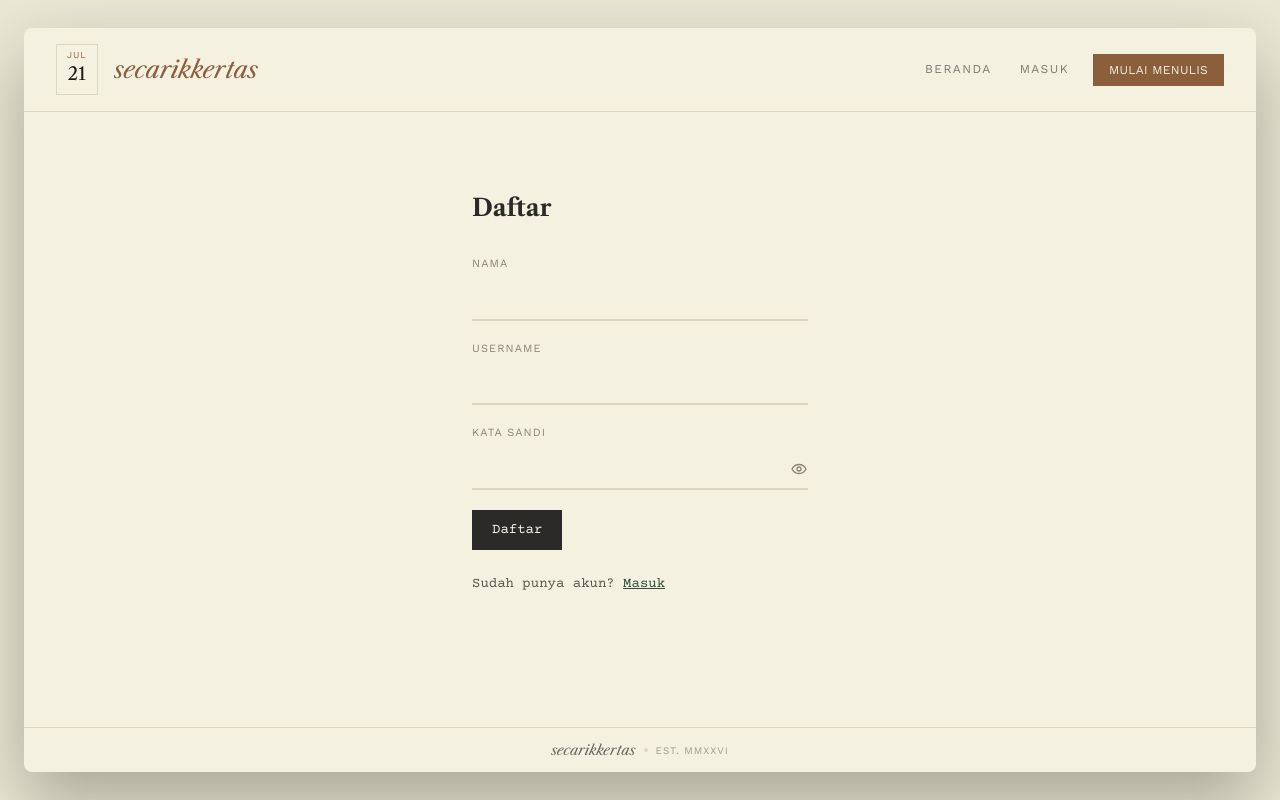
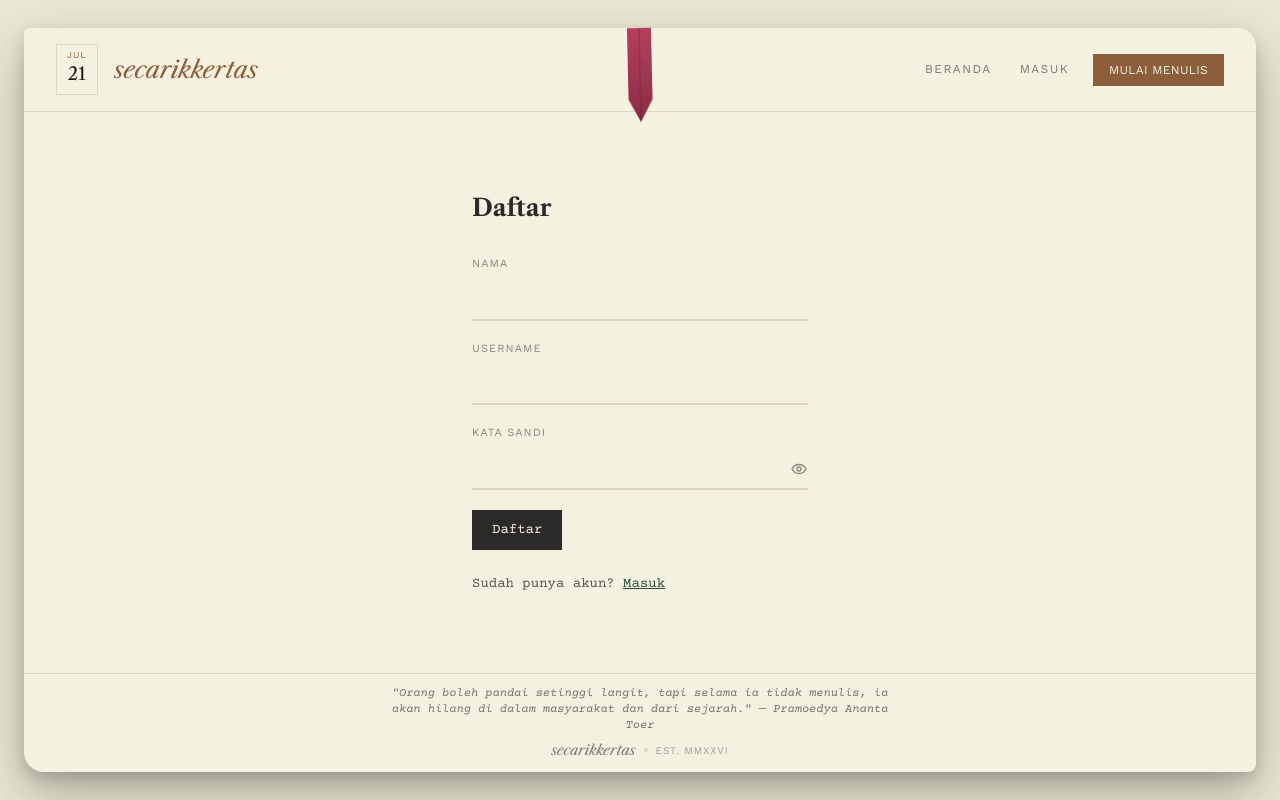
Before and after one commit to 404-DevNotFound/secarikkertas, a React (Vite) app: page /register in a window 1280 px wide. Built offline with nearby package versions, Linux system fonts and the light colour scheme.

Commit message:
update 1.9.1

```diff
--- a/src/App.jsx
+++ b/src/App.jsx
@@ -46,8 +46,29 @@ function App() {
       <BrowserRouter>
         {/* "Meja" — latar penuh layar di belakang buku */}
         <div className="min-h-screen bg-naskah-surface flex items-center justify-center p-2 sm:p-4 md:p-6 overflow-x-hidden">
-          {/* Buku besar — mengisi hampir seluruh layar, bukan cuma kartu kecil di tengah */}
-          <div className="w-full max-w-[1600px] h-[95vh] sm:h-[93vh] bg-naskah-bg rounded-lg shadow-[0_30px_70px_rgba(28,28,19,0.32)] flex flex-col overflow-hidden">
+          {/* Bungkus posisi-relatif buat pita pembatas buku, TANPA transform
+              di sini — supaya elemen fixed (Toast/ConfirmModal) di dalam
+              buku tetap nempel ke viewport, bukan ke wrapper ini. */}
+          <div className="relative w-full max-w-[1600px] h-[95vh] sm:h-[93vh]">
+            {/* Pita pembatas buku (bookmark ribbon), menggantung dari tengah atas */}
+            <div
+              className="absolute left-1/2 top-0 z-30 pointer-events-none"
+              style={{
+                width: '24px',
+                height: '94px',
+                background: 'linear-gradient(180deg, #B4405C 0%, #8A2C43 100%)',
+                clipPath: 'polygon(0 0, 100% 0, 100% 76%, 50% 100%, 0 76%)',
+                transform: 'translateX(-50%) rotate(-1.3deg)',
+                boxShadow: '1px 2px 5px rgba(28,28,19,0.3)',
+              }}
+            >
+              <div className="absolute inset-y-0 left-1/2 w-px bg-black/20" style={{ transform: 'translateX(-50%)' }} />
+            </div>
+
+            {/* Buku besar — mengisi hampir seluruh layar. Sudut & bayangan
+                dibuat sedikit tidak simetris supaya tidak kelihatan terlalu
+                kaku/mesin, tapi TANPA rotate di kontainer ini sendiri. */}
+            <div className="w-full h-full bg-naskah-bg rounded-[6px_18px_8px_20px] shadow-[0_22px_50px_rgba(28,28,19,0.3),0_6px_14px_rgba(28,28,19,0.16)] flex flex-col overflow-hidden">
               <Navbar />
 
               <main className="flex-1 min-h-0 overflow-y-auto">
@@ -68,6 +89,7 @@ function App() {
               <Footer />
             </div>
           </div>
+        </div>
       </BrowserRouter>
     </AuthProvider>
   )
--- a/src/components/common/CardPost.jsx
+++ b/src/components/common/CardPost.jsx
@@ -4,10 +4,10 @@ import api from '../../api/axios'
 
 // Rotasi warna badge kategori — supaya tidak monoton satu warna terus
 const WARNA_BADGE = [
-  { bg: 'bg-stempel', text: 'text-stempel-dark', dot: 'bg-stempel' },
-  { bg: 'bg-biru', text: 'text-biru', dot: 'bg-biru' },
-  { bg: 'bg-merahmuda', text: 'text-merahmuda', dot: 'bg-merahmuda' },
-  { bg: 'bg-mustard', text: 'text-mustard', dot: 'bg-mustard' },
+  { text: 'text-stempel-dark', dot: 'bg-stempel' },
+  { text: 'text-biru', dot: 'bg-biru' },
+  { text: 'text-merahmuda', dot: 'bg-merahmuda' },
+  { text: 'text-mustard', dot: 'bg-mustard' },
 ]
 function warnaDariId(id) {
   let hash = 0
@@ -15,11 +15,12 @@ function warnaDariId(id) {
   return WARNA_BADGE[Math.abs(hash) % WARNA_BADGE.length]
 }
 
-// Kemiringan kecil acak (tapi konsisten per-id) biar kesan "ditempel tangan"
+// Kemiringan kecil acak (tapi konsisten per-id) di judul — biar kesan
+// "ditulis tangan", bukan barisan judul yang kaku lurus sempurna
 function miringDariId(id) {
   let hash = 0
   for (let i = 0; i < id.length; i++) hash = id.charCodeAt(i) + ((hash << 3) - hash)
-  const sudut = (Math.abs(hash) % 3) - 1 // -1, 0, atau 1 derajat
+  const sudut = (Math.abs(hash) % 5) / 4 - 0.5 // antara -0.5 dan 0.75 derajat
   return sudut
 }
 
@@ -35,61 +36,59 @@ export default function CardPost({ id, judul, penulis, ringkasan, likes: likesAw
     setLikes((n) => (nilaiBaru ? n + 1 : Math.max(0, n - 1)))
     try {
       await api.post(`/posts/${id}/like`, { liked: nilaiBaru })
-    } catch (err) {
+    } catch {
       setLiked(!nilaiBaru)
       setLikes((n) => (nilaiBaru ? Math.max(0, n - 1) : n + 1))
     }
   }
 
   return (
-    <article
-      style={{ transform: `rotate(${sudut}deg)` }}
-      className="relative bg-white p-4 sm:p-5 shadow-[0_2px_6px_rgba(43,42,40,0.1)] hover:shadow-[0_6px_18px_rgba(43,42,40,0.16)] hover:rotate-0 transition-all"
-    >
-      {/* Washi tape dekoratif di atas kartu */}
-      <div className={`washi-tape ${warna.bg}`} />
-
+    // Tanpa kartu putih/bayangan — tulisan langsung "di atas" garis buku
+    // (background garis-buku disediakan wrapper di HomePage), dipisah
+    // antar-entri dengan garis bawah tipis, bukan kotak terpisah.
+    <article className="relative py-6 first:pt-2 border-b border-naskah-aged/50 last:border-none">
       <div className="flex gap-4">
         {gambarSampul && (
           <Link to={`/post/${id}`} className="shrink-0">
             <img
               src={gambarSampul}
               alt=""
-              className="w-20 h-20 sm:w-28 sm:h-28 object-cover border-2 border-white shadow-sm"
+              className="w-20 h-20 sm:w-28 sm:h-28 object-cover shadow-sm"
+              style={{ transform: `rotate(${sudut * -1.4}deg)` }}
             />
           </Link>
         )}
 
         <div className="min-w-0 flex-1">
-          <div className="flex items-center gap-1.5 mb-2">
+          <div className="flex items-center gap-1.5 mb-1.5">
             <span className={`w-1.5 h-1.5 rounded-full ${warna.dot}`} />
             <span className={`font-mono text-[11px] uppercase tracking-widest ${warna.text}`}>
               {tipe === 'artikel' ? 'Artikel' : 'Cerpen'}
             </span>
             {kategori && (
               <>
-                <span className="text-tinta-faint">·</span>
-                <span className="font-mono text-[11px] uppercase tracking-widest text-tinta-faint">{kategori}</span>
+                <span className="text-naskah-inksoft/40">·</span>
+                <span className="font-mono text-[11px] uppercase tracking-widest text-naskah-inksoft/50">{kategori}</span>
               </>
             )}
           </div>
 
-          <Link to={`/post/${id}`}>
-            <h2 className="font-judul text-lg sm:text-xl font-semibold text-tinta hover:text-stempel-dark transition-colors">
+          <Link to={`/post/${id}`} className="inline-block" style={{ transform: `rotate(${sudut}deg)` }}>
+            <h2 className="font-judul text-lg sm:text-xl font-semibold text-naskah-ink hover:text-naskah-leather transition-colors">
               {judul}
             </h2>
           </Link>
-          <p className="font-mono text-[11px] uppercase tracking-wide text-tinta-faint mt-1 mb-3">
+          <p className="font-mono text-[11px] uppercase tracking-wide text-naskah-inksoft/50 mt-1 mb-2">
             oleh {penulis}
           </p>
           {ringkasan && (
-            <p className="font-baca text-sm sm:text-[15px] leading-relaxed text-tinta-soft mb-4">{ringkasan}</p>
+            <p className="font-baca text-sm sm:text-[15px] leading-8 text-naskah-inksoft mb-2">{ringkasan}</p>
           )}
 
-          <div className="flex items-center justify-between">
+          <div className="flex items-center justify-between mt-2">
             <Link
               to={`/post/${id}`}
-              className="font-baca text-sm text-stempel-dark hover:underline inline-flex items-center gap-1"
+              className="font-baca text-sm text-naskah-leather hover:underline inline-flex items-center gap-1"
             >
               Selengkapnya <span aria-hidden>→</span>
             </Link>
@@ -97,7 +96,7 @@ export default function CardPost({ id, judul, penulis, ringkasan, likes: likesAw
             <button
               onClick={handleLike}
               className={`font-mono text-xs px-3 py-1.5 border transition-colors ${
-                liked ? 'bg-stempel-light border-stempel text-stempel-dark' : 'border-kertas-line text-tinta-soft hover:border-stempel hover:text-stempel-dark'
+                liked ? 'bg-naskah-mosslight border-naskah-moss text-naskah-moss' : 'border-naskah-aged text-naskah-inksoft/60 hover:border-naskah-moss hover:text-naskah-moss'
               }`}
             >
               {liked ? '♥ DISUKAI' : '♡ SUKA'} · {likes}
--- a/src/components/layout/Footer.jsx
+++ b/src/components/layout/Footer.jsx
@@ -1,14 +1,17 @@
-// Footer sekarang jadi "merek buku" — garis tipis di bagian paling bawah
-// buku, kayak imprint/colophon penerbit di halaman terakhir buku fisik.
-// Bukan lagi seksi terpisah yang besar dengan latar sendiri.
+// Footer — garis tipis di bagian bawah buku, isinya kutipan Pramoedya
+// (dipertahankan sebagai identitas situs) + nama & imprint kecil di bawahnya.
 export default function Footer() {
   return (
-    <footer className="border-t border-naskah-aged px-4 sm:px-8 py-2.5 sm:py-3 flex items-center justify-center gap-2 shrink-0">
-      <span className="font-judul italic text-sm text-naskah-inksoft/80">secarikkertas</span>
-      <span className="w-1 h-1 rounded-full bg-naskah-aged" />
-      <span className="font-mono text-[10px] uppercase tracking-widest text-naskah-inksoft/50">
-        Est. MMXXVI
-      </span>
+    <footer className="border-t border-naskah-aged px-4 sm:px-8 py-3 flex flex-col items-center justify-center gap-1.5 text-center shrink-0">
+      <p className="font-baca text-[11px] sm:text-xs italic text-naskah-inksoft/75 max-w-lg leading-relaxed">
+        "Orang boleh pandai setinggi langit, tapi selama ia tidak menulis, ia akan hilang
+        di dalam masyarakat dan dari sejarah." — Pramoedya Ananta Toer
+      </p>
+      <div className="flex items-center gap-2">
+        <span className="font-judul italic text-sm text-naskah-inksoft/70">secarikkertas</span>
+        <span className="w-1 h-1 rounded-full bg-naskah-aged" />
+        <span className="font-mono text-[10px] uppercase tracking-widest text-naskah-inksoft/50">Est. MMXXVI</span>
+      </div>
     </footer>
   )
 }
--- a/src/index.css
+++ b/src/index.css
@@ -129,6 +129,32 @@ body {
   pointer-events: none;
 }
 
+/* Garis-garis buku tulis (dipakai di daftar Koleksi Cerpen/Artikel, menggantikan
+   kartu putih+bayangan — biar tulisan kelihatan seperti langsung di kertas
+   bergaris, bukan kotak kartu digital) */
+.garis-buku {
+  background-image: linear-gradient(rgba(139, 94, 60, 0.16) 1px, transparent 1px);
+  background-size: 100% 2rem;
+}
+
+/* Garis bawah tab aktif yang sedikit "goyang tangan" (gak lurus sempurna),
+   biar gak kesan digambar mesin/AI */
+.garis-tangan {
+  position: relative;
+}
+.garis-tangan::after {
+  content: '';
+  position: absolute;
+  left: 2px;
+  right: -2px;
+  bottom: -2px;
+  height: 3px;
+  background: currentColor;
+  opacity: 0.9;
+  border-radius: 2px 6px 3px 8px / 3px 2px 6px 2px;
+  transform: rotate(-0.6deg);
+}
+
 ::selection {
   background-color: #FBEBD6;
   color: #2B2A28;
--- a/src/pages/HomePage.jsx
+++ b/src/pages/HomePage.jsx
@@ -90,31 +90,31 @@ export default function HomePage() {
       }
       kanan={
         <div>
-          <div className="flex gap-1 mb-6 font-ketik text-xs uppercase tracking-wide overflow-x-auto">
+          <div className="flex gap-1 mb-2 font-ketik text-xs uppercase tracking-wide overflow-x-auto">
             <button
               onClick={() => setTab('cerpen')}
-              className={`px-4 py-2 border-b-2 whitespace-nowrap transition-colors ${
-                tab === 'cerpen' ? 'border-naskah-leather text-naskah-ink' : 'border-transparent text-naskah-inksoft/60 hover:text-naskah-inksoft'
+              className={`px-4 py-2 whitespace-nowrap transition-colors ${
+                tab === 'cerpen' ? 'garis-tangan text-naskah-ink' : 'text-naskah-inksoft/60 hover:text-naskah-inksoft'
               }`}
             >
               Koleksi Cerpen
             </button>
             <button
               onClick={() => setTab('artikel')}
-              className={`px-4 py-2 border-b-2 whitespace-nowrap transition-colors ${
-                tab === 'artikel' ? 'border-naskah-leather text-naskah-ink' : 'border-transparent text-naskah-inksoft/60 hover:text-naskah-inksoft'
+              className={`px-4 py-2 whitespace-nowrap transition-colors ${
+                tab === 'artikel' ? 'garis-tangan text-naskah-ink' : 'text-naskah-inksoft/60 hover:text-naskah-inksoft'
               }`}
             >
               Artikel Edukasi
             </button>
           </div>
 
-          <div className="grid gap-5">
+          <div className="garis-buku">
             {posts.map((p) => (
               <CardPost key={p.id} {...p} />
             ))}
             {posts.length === 0 && (
-              <p className="font-ketik italic text-sm text-naskah-inksoft/70">Belum ada tulisan.</p>
+              <p className="font-ketik italic text-sm text-naskah-inksoft/70 py-6">Belum ada tulisan.</p>
             )}
           </div>
         </div>
```
Lines whose indentation alone changed are shown as unchanged.
